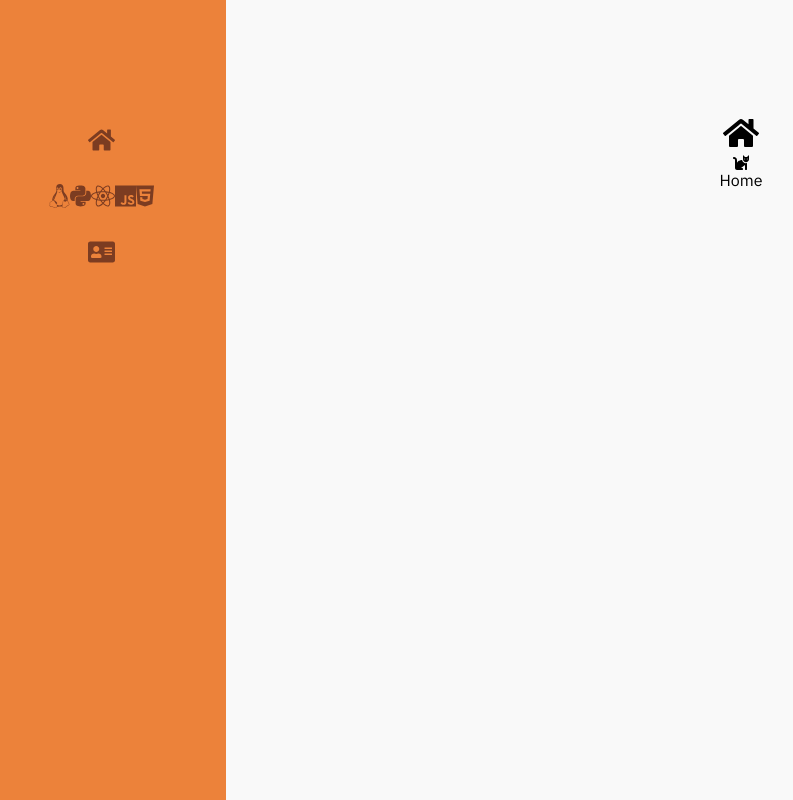
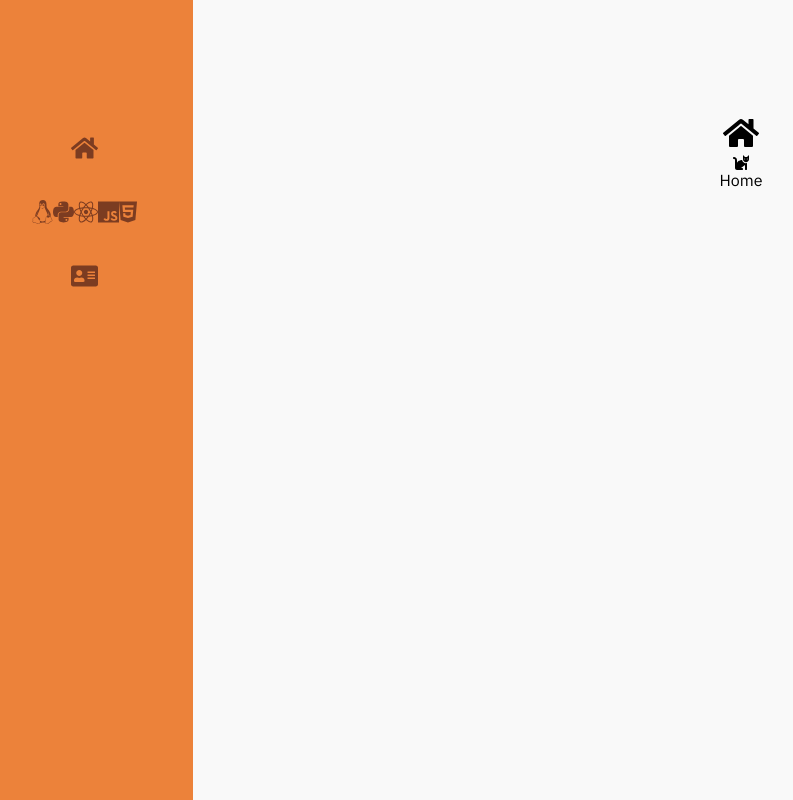
Before and after one commit to trevorjamesmartin/trevorjmartin.com, a React (Create React App) app: page / in a window 1280 px wide. Shown: the whole page, without its empty margins (24-817 px from the left). Built offline with nearby package versions, Linux system fonts and the light colour scheme.

Commit message:
fix left menu

```diff
--- a/src/App.css
+++ b/src/App.css
@@ -61,17 +61,8 @@
     left: calc(50% - 200px);
   }
 }
-@media screen and (max-width: 900px) {
-  .menu--left {
-    width: auto;
-    font-size: small;
-  }
-}
+
 @media screen and (min-width: 900px) {
-  .menu--left {
-    width: 250px;
-    height: 100vw;
-  }
   .menu-button--full {
     display: none;
   }
--- a/src/components/Menu/menu.css
+++ b/src/components/Menu/menu.css
@@ -6,12 +6,10 @@
 }
 
 .menu--left {
+  position: fixed;
   top: 0;
   left: 0px;
-  position: fixed;
-  /* width: 250px; */
   height: 100vh;
-  display: flex;
   justify-content: center;
   z-index: 100;
 }
@@ -46,7 +44,7 @@
 }
 
 .menu-list-item--left {
-  margin: 24px 0;
+  margin: 2rem;
   font-size: x-large;
 }
 
```
